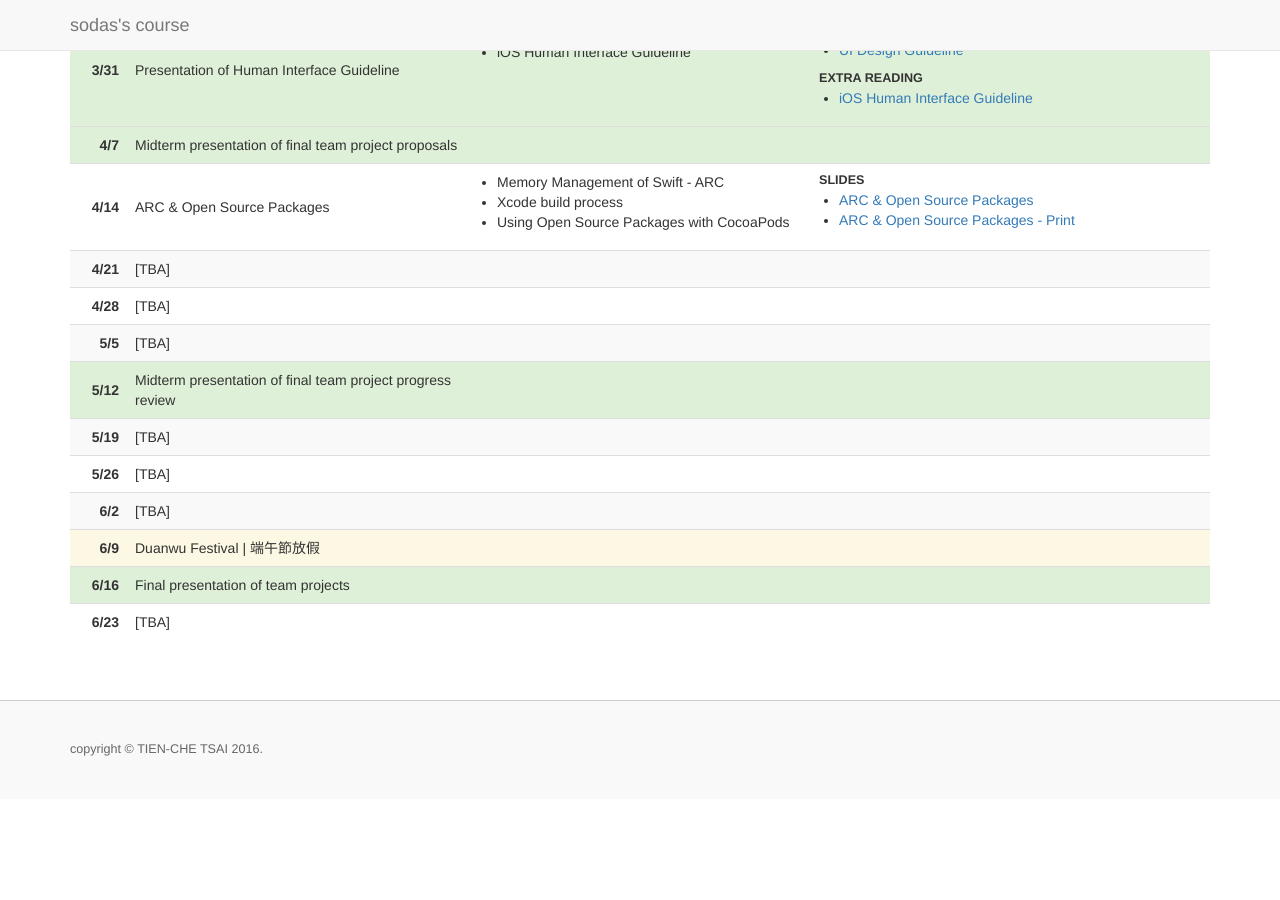
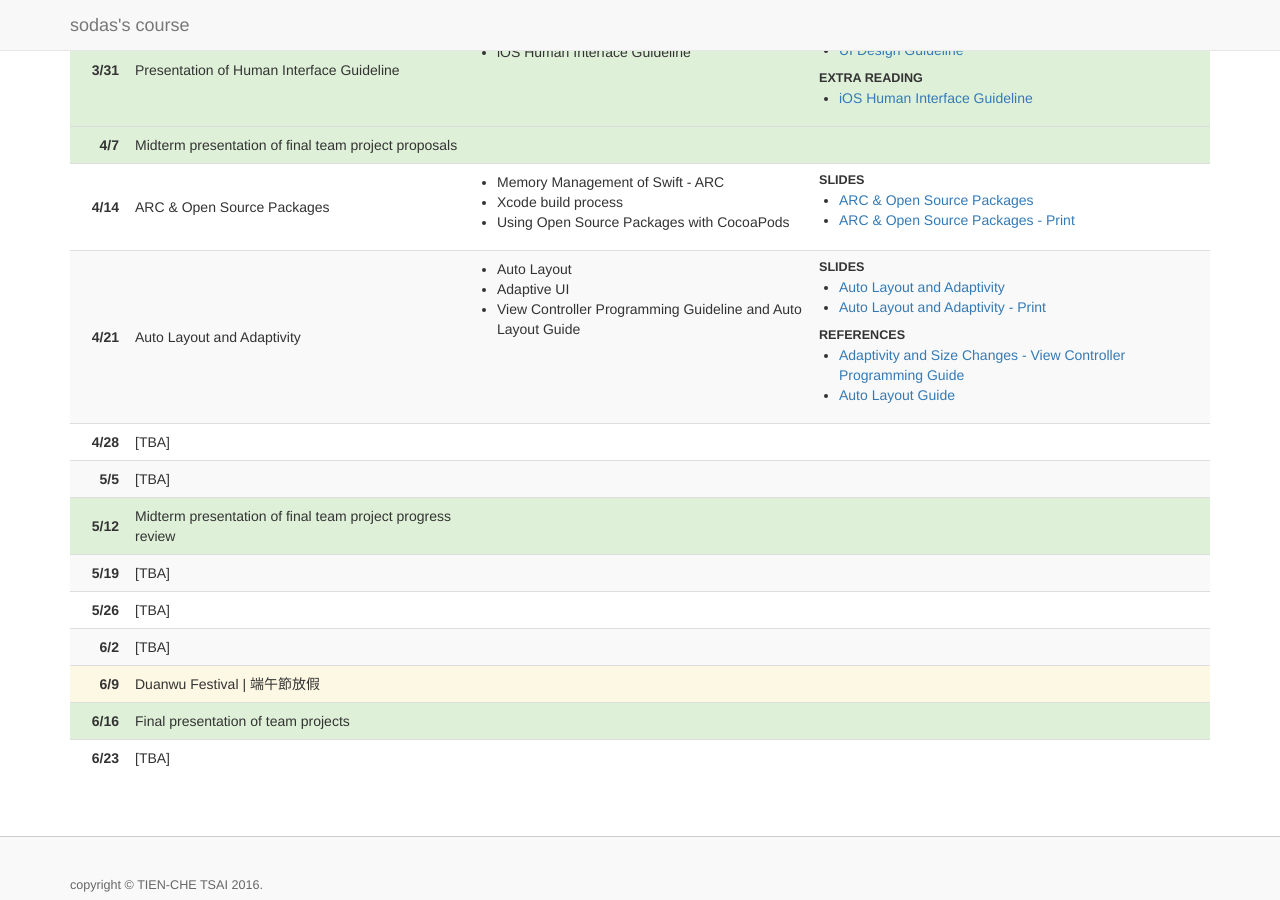
Before and after one commit to sodascourse/sodascourse.github.io, a Jekyll site: the page built from index.html, in a window 1280 px wide and 900 px high, scrolled down 1921 px. Built offline with Jekyll 4.4.1, drawn with Linux system fonts in a browser that asks for light colours; before the commit the page ends 2720 px from its top, so only the background shows below that.

Commit message:
Add content

```diff
--- a/_data/spring-16-classes.yaml
+++ b/_data/spring-16-classes.yaml
@@ -175,6 +175,22 @@
         link: /slides/spring-16/06-ARC-Open-Source-Packages-Print.pdf
 
 - date: 4/21
+  title: Auto Layout and Adaptivity
+  topics:
+    - Auto Layout
+    - Adaptive UI
+    - View Controller Programming Guideline and Auto Layout Guide
+  resources:
+    slides:
+      - name: Auto Layout and Adaptivity
+        link: /slides/sprint-16/07-Auto-Layout-and-Adaptivity.pdf
+      - name: Auto Layout and Adaptivity - Print
+        link: /slides/sprint-16/07-Auto-Layout-and-Adaptivity-Print.pdf
+    references:
+      - name: Adaptivity and Size Changes - View Controller Programming Guide
+        link: https://developer.apple.com/library/ios/featuredarticles/ViewControllerPGforiPhoneOS/TheAdaptiveModel.html#//apple_ref/doc/uid/TP40007457-CH19-SW1
+      - name: Auto Layout Guide
+        link: https://developer.apple.com/library/ios/documentation/UserExperience/Conceptual/AutolayoutPG/index.html#//apple_ref/doc/uid/TP40010853-CH7-SW1
 
 - date: 4/28
 
```
Also changed, not shown: 2 other files.
